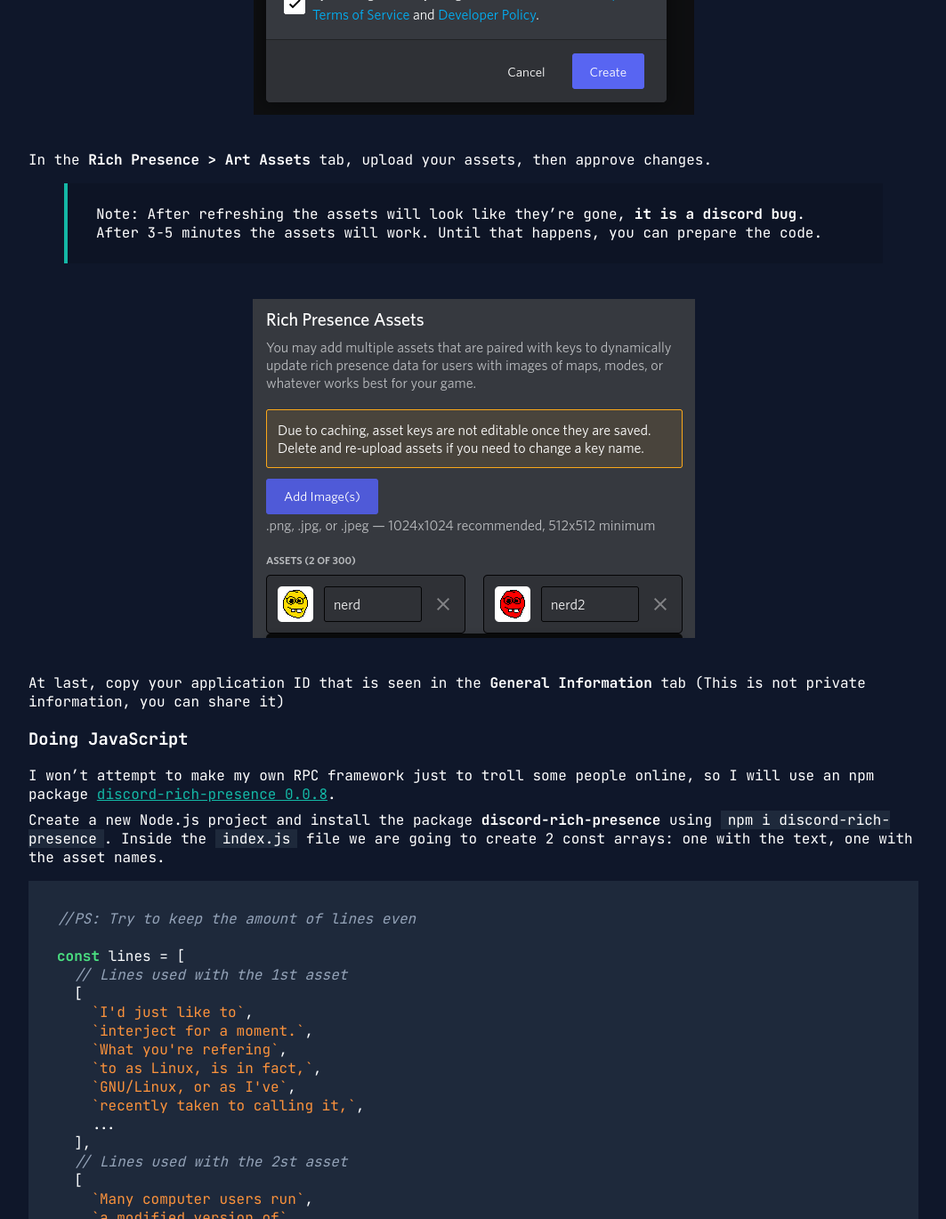
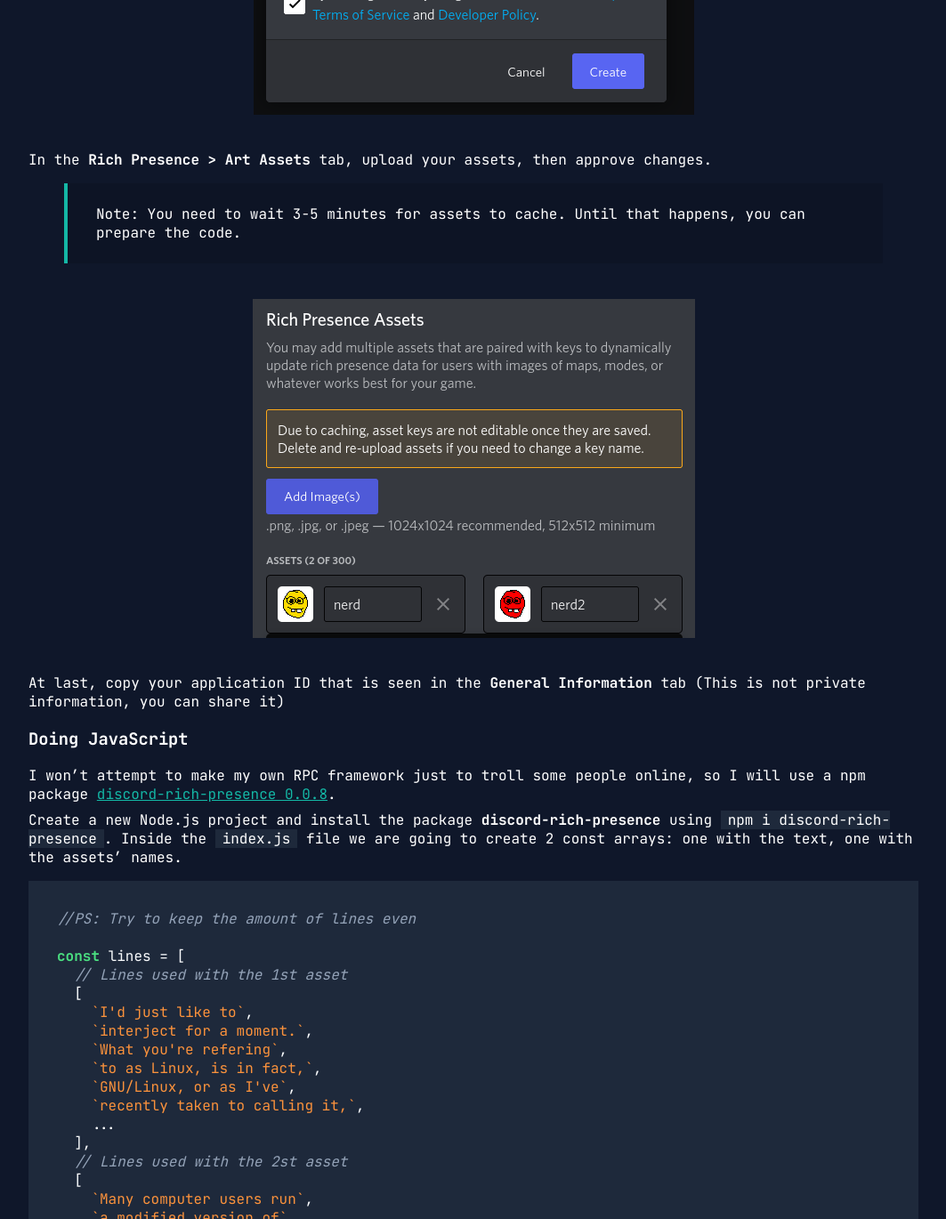
Before and after one commit to CheryX/mmusielik.xyz, a Jekyll site: the page built from _posts/2022-10-22-discord-slideshow.md, in a window 1280 px wide and 1400 px high, scrolled down 1394 px, cut to the strip 30-1400 px from the top of the window. Shown: the whole strip at 89% size, without its empty margins (108-1171 px from the left). Built offline with Jekyll 4.4.1, drawn with Linux system fonts in a browser that asks for light colours; some of the changed text lies outside the part shown.

Commit message:
Minor changes to the post

````diff
--- a/_posts/2022-10-22-discord-slideshow.md
+++ b/_posts/2022-10-22-discord-slideshow.md
@@ -42,7 +42,7 @@
 
 In the **Rich Presence > Art Assets** tab, upload your assets, then approve changes.
 
-> Note: After refreshing the assets will look like they're gone, **it is a discord bug**. After 3-5 minutes the assets will work. Until that happens, you can prepare the code.
+> Note: You need to wait 3-5 minutes for assets to cache. Until that happens, you can prepare the code.
 
 ![](/assets/rpc3.png)
 
@@ -50,9 +50,9 @@
 
 ### Doing JavaScript
 
-I won't attempt to make my own RPC framework just to troll some people online, so I will use an npm package [discord-rich-presence 0.0.8](https://www.npmjs.com/package/discord-rich-presence).
+I won't attempt to make my own RPC framework just to troll some people online, so I will use a npm package [discord-rich-presence 0.0.8](https://www.npmjs.com/package/discord-rich-presence).
 
-Create a new Node.js project and install the package **discord-rich-presence** using `npm i discord-rich-presence`. Inside the `index.js` file we are going to create 2 const arrays: one with the text, one with the asset names.
+Create a new Node.js project and install the package **discord-rich-presence** using `npm i discord-rich-presence`. Inside the `index.js` file we are going to create 2 const arrays: one with the text, one with the assets' names.
 
 ```js
 //PS: Try to keep the amount of lines even
````
Also changed, not shown: other parts of _posts/2022-10-22-discord-slideshow.md (+1 -1 lines).
